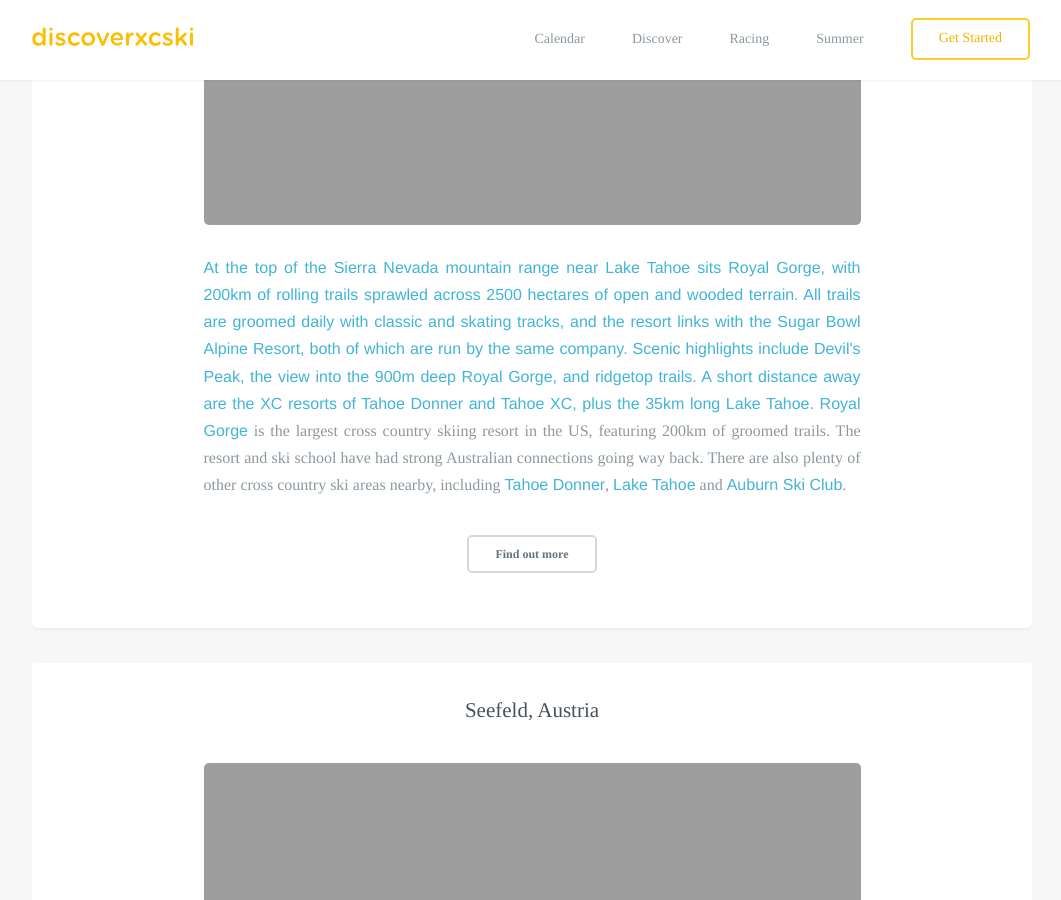
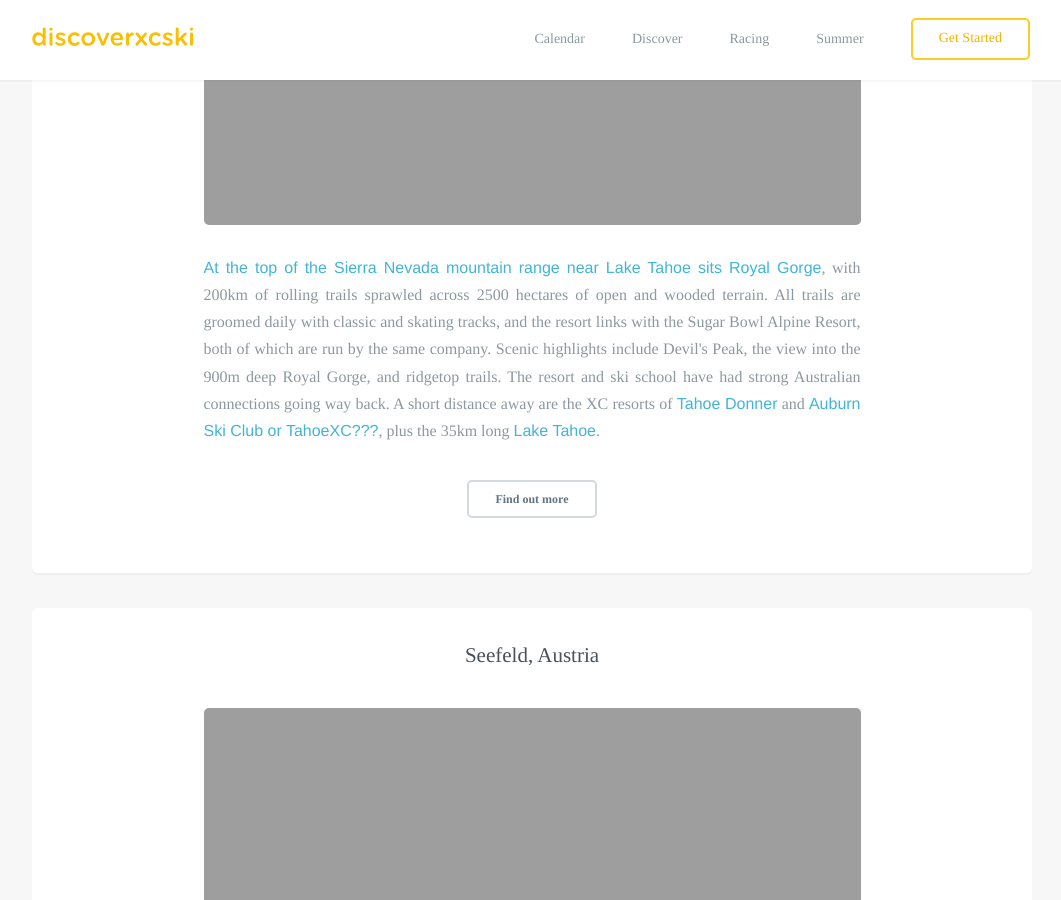
Before and after one commit to robcatto/robcatto.github.io, a Jekyll site: the page built from summer/endless-winter/index.html, in a window 1280 px wide and 900 px high, scrolled down 3198 px. Shown: the whole window, without its empty margins (108-1169 px from the left). Built offline with Jekyll 4.4.1, drawn with Linux system fonts in a browser that asks for light colours; some web fonts are replaced; Markdown is read by kramdown in place of the engine named in the settings.

Commit message:
Update index.html

```diff
--- a/summer/endless-winter/index.html
+++ b/summer/endless-winter/index.html
@@ -93,7 +93,7 @@ layout: default
                 background-size: cover;
                 margin-bottom: 30px;
                 "></div></div>
-                <p class="left__aligned--p"> <a href="http://www.royalgorge.com/xcski" target="_blank">At the top of the Sierra Nevada mountain range near Lake Tahoe sits Royal Gorge, with 200km of rolling trails sprawled across 2500 hectares of open and wooded terrain. All trails are groomed daily with classic and skating tracks, and the resort links with the Sugar Bowl Alpine Resort, both of which are run by the same company. Scenic highlights include Devil's Peak, the view into the 900m deep Royal Gorge, and ridgetop trails. A short distance away are the XC resorts of Tahoe Donner and Tahoe XC, plus the 35km long Lake Tahoe. Royal Gorge</a> is the largest cross country skiing resort in the US, featuring 200km of groomed trails. The resort and ski school have had strong Australian connections going way back. There are also plenty of other cross country ski areas nearby, including <a href="http://www.tahoedonner.com/cross-country"target="_blank">Tahoe Donner</a>, <a href="https://tahoexc.org/"target="_blank">Lake Tahoe</a> and <a href="http://auburnskiclub.com/nordic/"target="_blank">Auburn Ski Club</a>.
+                <p class="left__aligned--p"> <a href="http://www.royalgorge.com/xcski" target="_blank">At the top of the Sierra Nevada mountain range near Lake Tahoe sits <a>Royal Gorge</a>, with 200km of rolling trails sprawled across 2500 hectares of open and wooded terrain. All trails are groomed daily with classic and skating tracks, and the resort links with the Sugar Bowl Alpine Resort, both of which are run by the same company. Scenic highlights include Devil's Peak, the view into the 900m deep Royal Gorge, and ridgetop trails. The resort and ski school have had strong Australian connections going way back. A short distance away are the XC resorts of <a href="http://www.tahoedonner.com/cross-country"target="_blank">Tahoe Donner</a> and <a href="http://auburnskiclub.com/nordic/"target="_blank">Auburn Ski Club or TahoeXC???</a>, plus the 35km long <a href="https://tahoexc.org/"target="_blank">Lake Tahoe</a>.
                 </p>
 
                 <a class="button small dark" href="http://www.royalgorge.com/xcski" data-featurette="analytics-click-event" target="_blank" data-event-category="button" data-event-action="M: Clicked Design an iOS Game" data-event-label="Source: Homepage Alt" id="featurette-35">Find out more</a>
```
